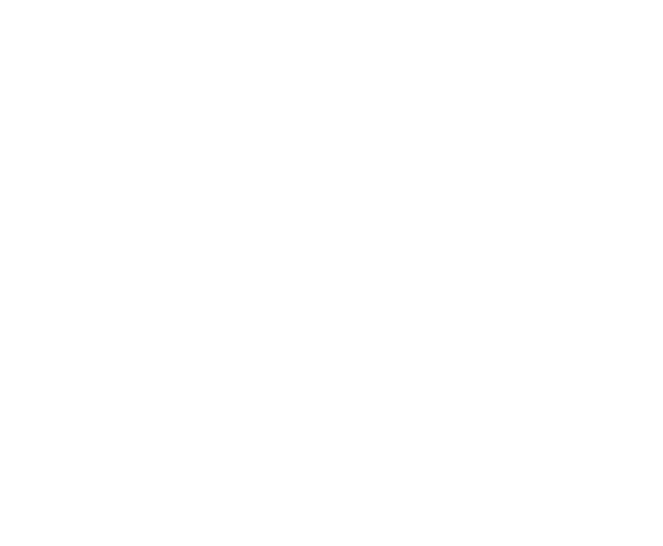
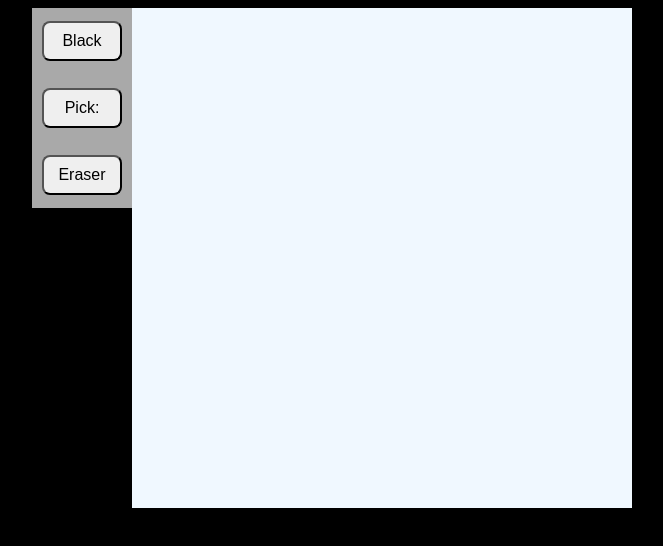
Before and after one commit to GreyStag/Etch-A-Sketch, a plain HTML site: page index.html in a window 1280 px wide. Shown: the whole page, without its empty margins (308-971 px from the left). Drawn offline with Linux system fonts and the light colour scheme.

Commit message:
adding basic template

```diff
--- a/index.html
+++ b/index.html
@@ -2,8 +2,21 @@
 <head>
     <meta charset="UTF-8">
     <title>Etch-A-Sketch</title>
+    <link rel="stylesheet" href="styles.css">
 </head>
 <body>
+    <div class="mainPage">
+        <div class="Title"></div>
 
+        <div class="options">
+            <div class="btns"><button>Black</button></div>
+            <div class="btns"><button>Pick: </button></div>
+            <div class="btns"><button>Eraser</button></div>
+        </div>
+        <div class="sketchPad">
+
+        </div>
+    </div>
+    <script src="script.js"></script>
 </body>
 </html>
--- a/styles.css
+++ b/styles.css
@@ -0,0 +1,40 @@
+body {
+
+
+    background-color: black;
+}
+
+.mainPage {
+    display: flex;
+    flex-direction: row;
+    justify-content: center;
+    align-items: flex-start;
+}
+
+.options {
+    display: flex;
+    flex-wrap: wrap;
+    justify-content: center;
+    align-items: center;
+    background-color: darkgray;
+    width: 100px;
+    height: 200px;
+}
+
+button {
+    display: flex;
+    justify-content: center;
+    align-items: center;
+    border-radius: 8px;
+    width: 80px;
+    height: 40px;
+    font-size: 16px;
+}
+
+.sketchPad {
+    display: flex;
+
+    height: 500px;
+    width:  500px;
+    background-color: aliceblue;
+}
```
